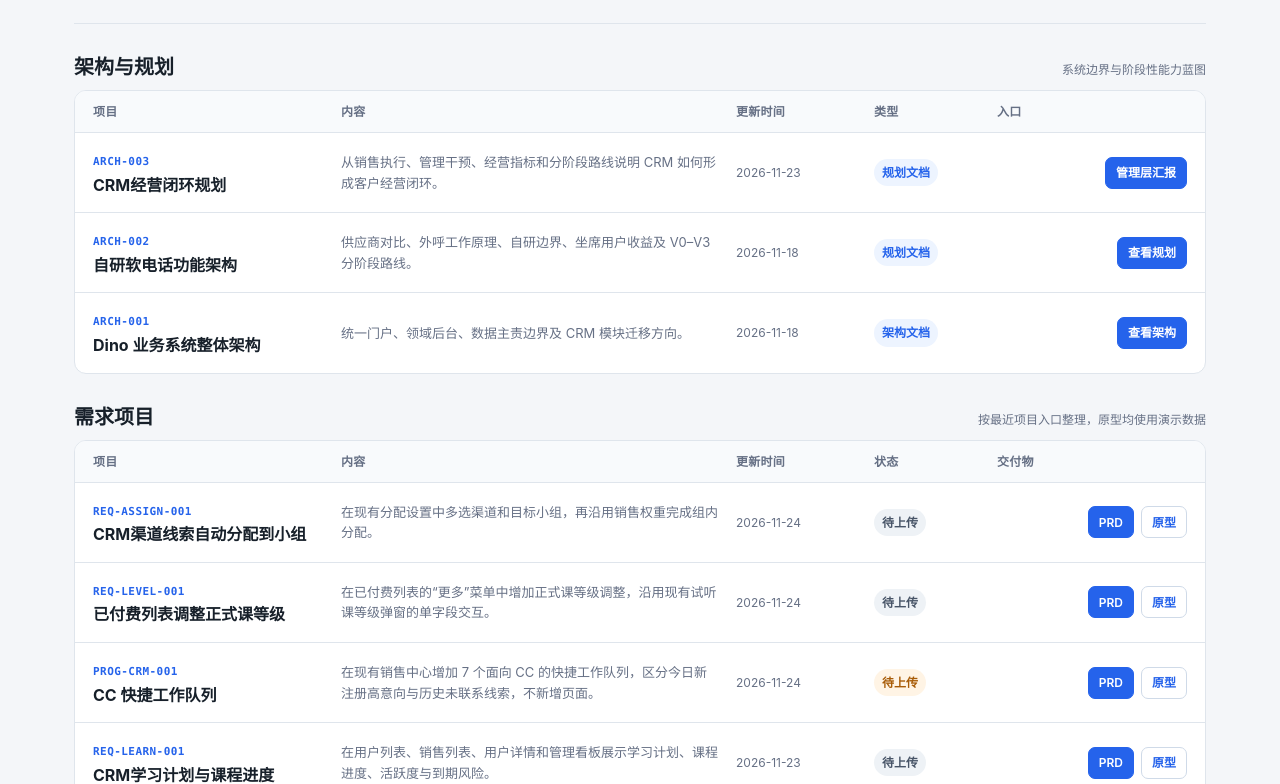
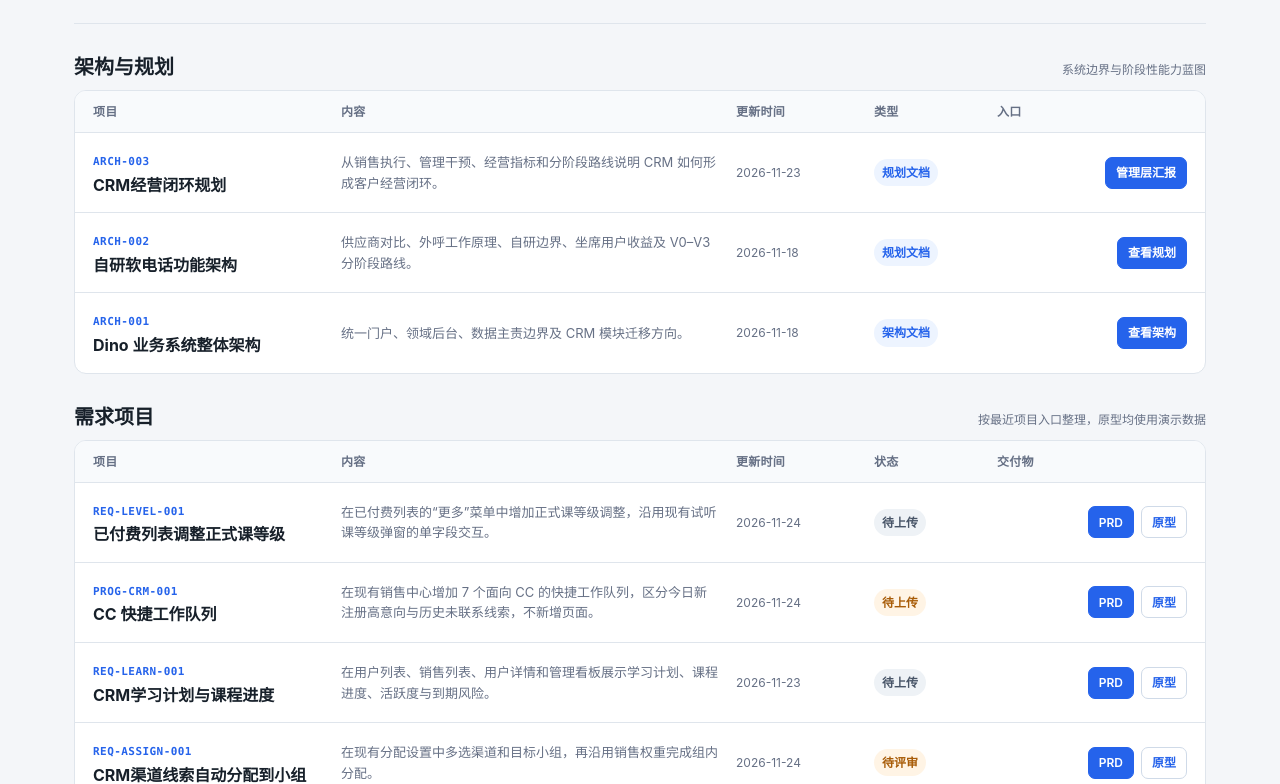
Before and after one commit to h3-ai-lab/hhhprd, a browser extension: page hhhprd-site/index.html in a window 1280 px wide. Shown: the part 168-952 px from the top of the page. Drawn offline with Linux system fonts and the light colour scheme.

Commit message:
docs: mark channel lead routing uploaded to Lark

```diff
--- a/hhhprd-site/index.html
+++ b/hhhprd-site/index.html
@@ -322,14 +322,14 @@
           <span>交付物</span>
         </div>
 
-        <article class="project-row" data-updated="2026-11-24T16:30:00+08:00">
+        <article class="project-row" data-updated="2026-11-24T18:18:00+08:00">
           <div class="project-main">
             <span class="project-code">REQ-ASSIGN-001</span>
             <h3 class="project-title">CRM渠道线索自动分配到小组</h3>
           </div>
           <p class="project-desc">在现有分配设置中多选渠道和目标小组，再沿用销售权重完成组内分配。</p>
           <div class="project-updated">2026-11-24</div>
-          <div class="project-status"><span class="status pending">待上传</span></div>
+          <div class="project-status"><span class="status review">待评审</span></div>
           <div class="actions">
             <a class="action primary" href="prd-crm-channel-lead-routing.html">PRD</a>
             <a class="action" href="../projects/crm-channel-lead-routing/prototype/index.html">原型</a>
```
Also changed, not shown: 4 other files.
